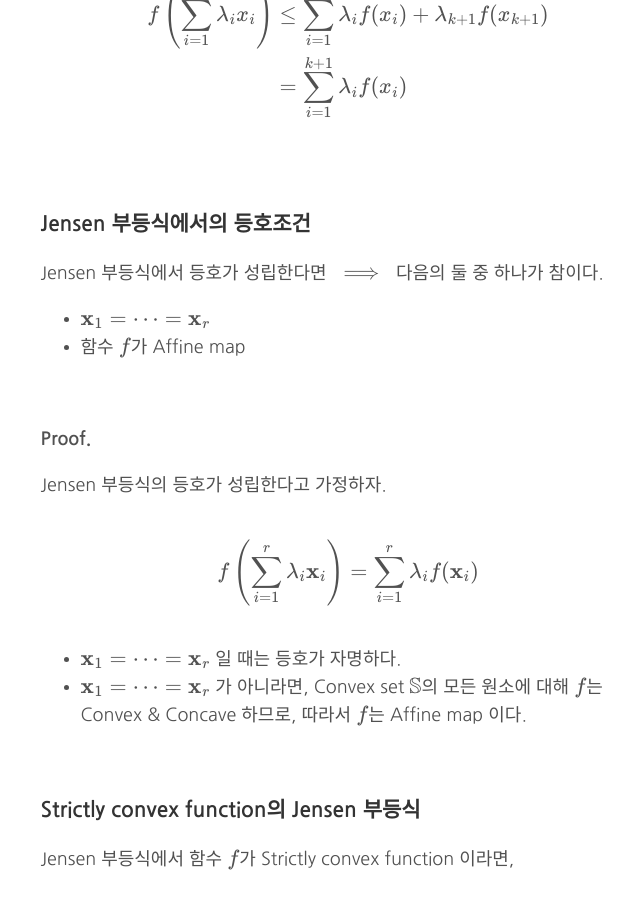
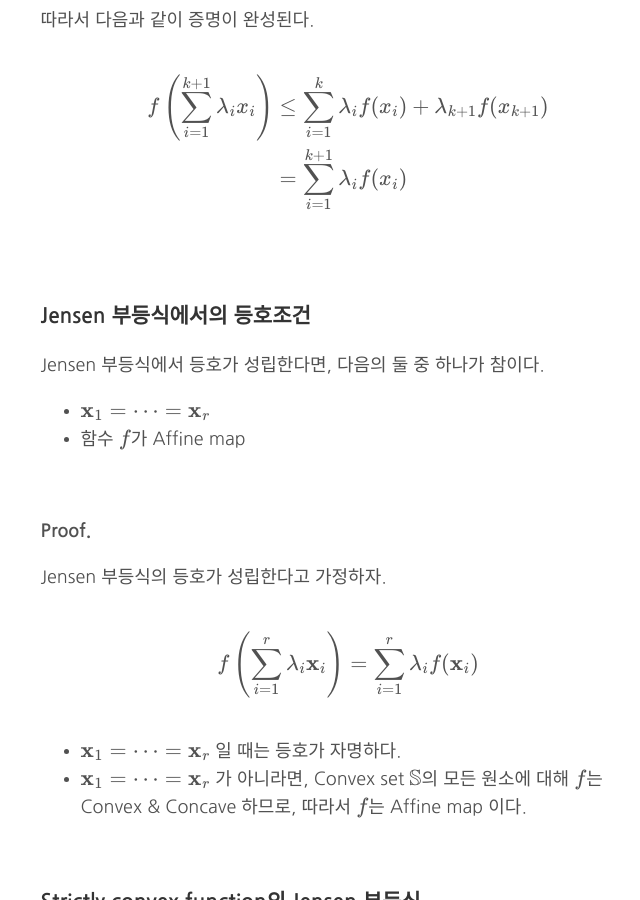
Before and after one commit to gem763/gem763.github.io, a Jekyll site: the page built from _posts/2018-07-29-Affinity와-Convexity.md, in a window 1280 px wide and 900 px high, scrolled down 12498 px. Shown: the whole window, without its empty margins (292-932 px from the left). Built offline with Jekyll 4.4.1, drawn with Linux system fonts in a browser that asks for light colours; formulas are drawn with MathJax 3; comment, search, counter and statistics services are not loaded.

Commit message:
Uploaded by https://stackedit.io/

```diff
--- a/_posts/2018-07-29-Affinity와-Convexity.md
+++ b/_posts/2018-07-29-Affinity와-Convexity.md
@@ -274,6 +274,8 @@ g &\left( k \mathbf{z}_1 + (1-k) \mathbf{z}_2 \right) \\
 
 따라서 <span><script type="math/tex">g</script></span> 역시 Convex & Concave 하다.
 
+<br/>
+
 **2. Multiplication**
 * <span><script type="math/tex">\gamma \in [0, 1]</script></span>: Affine set <span><script type="math/tex">\mathbb{A}_o</script></span>는 원점을 지나는 Convex set 이므로, 두 원소 <span><script type="math/tex">\mathbf{z}, 0 \in \mathbb{A}_o</script></span> 에 대하여,
 <div class="math"><script type="math/tex; mode=display">
@@ -299,6 +301,8 @@ g(\mathbf{z}) &= g \left(\tfrac{1}{\gamma} \gamma \mathbf{z} + (1- \tfrac{1}{\ga
 </script></div>
 
 따라서 모든 <span><script type="math/tex">\gamma \ge 0</script></span> 에 대하여 <span><script type="math/tex">g(\gamma \mathbf{z}) = \gamma g(\mathbf{z})</script></span> 임을 알 수 있다.
+
+<br/>
 
 **3. Additivity**
 
@@ -431,7 +435,7 @@ f \left( \sum_{i=1}^{k+1} \lambda_i x_i \right)
 <br/>
 
 ### Jensen 부등식에서의 등호조건
-Jensen 부등식에서 등호가 성립한다면 <span><script type="math/tex">~\Longrightarrow~</script></span> 다음의 둘 중 하나가 참이다.
+Jensen 부등식에서 등호가 성립한다면, 다음의 둘 중 하나가 참이다.
 * <span><script type="math/tex">\mathbf{x}_1 = \cdots = \mathbf{x}_r</script></span>
 * 함수 <span><script type="math/tex">f</script></span>가 Affine map
 
```
